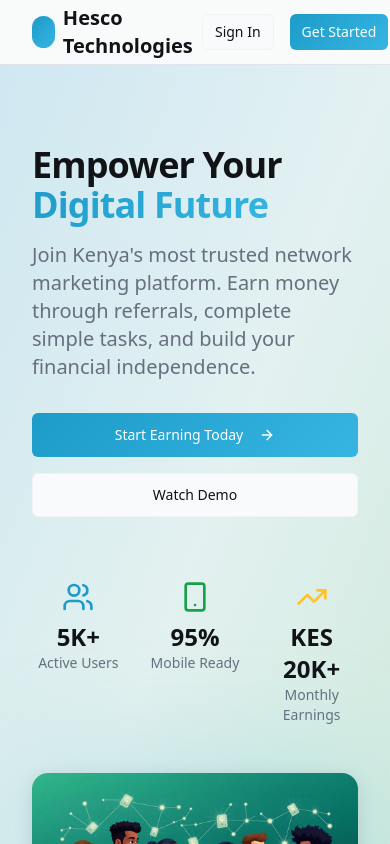
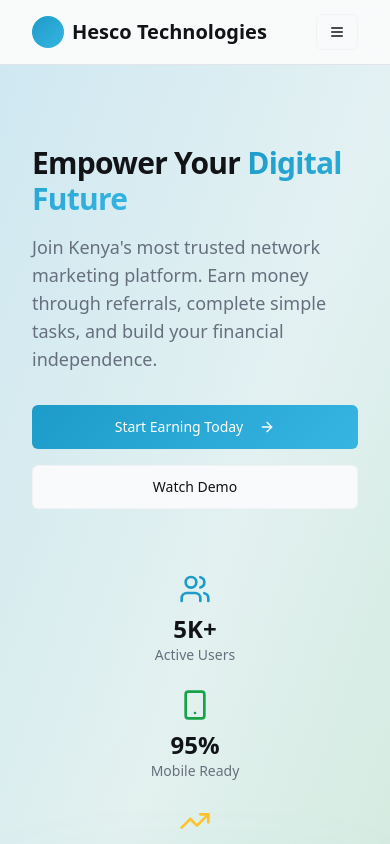
Before and after one commit to kipmilton71/hesco-earn-hub, a React (Vite) app: page / in a window 390 px wide. Shown: the top 844 px of the page. Built offline with nearby package versions, Linux system fonts and the light colour scheme.

Commit message:
Add mobile responsiveness
Make the website responsive for mobile devices.

```diff
--- a/src/components/Footer.tsx
+++ b/src/components/Footer.tsx
@@ -4,7 +4,7 @@ const Footer = () => {
   return (
     <footer className="bg-foreground text-background py-16">
       <div className="container">
-        <div className="grid md:grid-cols-2 lg:grid-cols-4 gap-8">
+        <div className="grid grid-cols-1 sm:grid-cols-2 lg:grid-cols-4 gap-8">
           <div className="space-y-4">
             <div className="flex items-center space-x-2">
               <div className="h-8 w-8 rounded-full bg-gradient-primary"></div>
--- a/src/components/Header.tsx
+++ b/src/components/Header.tsx
@@ -1,4 +1,6 @@
 import { Button } from "@/components/ui/button";
+import { Sheet, SheetContent, SheetTrigger } from "@/components/ui/sheet";
+import { Menu } from "lucide-react";
 
 const Header = () => {
   return (
@@ -22,6 +24,7 @@ const Header = () => {
         </nav>
 
         <div className="flex items-center space-x-4">
+          <div className="hidden sm:flex items-center space-x-4">
             <Button variant="outline" size="sm">
               Sign In
             </Button>
@@ -29,6 +32,37 @@ const Header = () => {
               Get Started
             </Button>
           </div>
+
+          {/* Mobile Menu */}
+          <Sheet>
+            <SheetTrigger asChild className="md:hidden">
+              <Button variant="outline" size="sm">
+                <Menu className="h-4 w-4" />
+              </Button>
+            </SheetTrigger>
+            <SheetContent side="right" className="w-[300px] sm:w-[400px]">
+              <nav className="flex flex-col space-y-6 mt-6">
+                <a href="#how-it-works" className="text-lg font-medium hover:text-primary transition-colors">
+                  How It Works
+                </a>
+                <a href="#pricing" className="text-lg font-medium hover:text-primary transition-colors">
+                  Pricing
+                </a>
+                <a href="#about" className="text-lg font-medium hover:text-primary transition-colors">
+                  About
+                </a>
+                <div className="flex flex-col space-y-3 pt-6">
+                  <Button variant="outline" size="sm">
+                    Sign In
+                  </Button>
+                  <Button size="sm" className="bg-gradient-primary hover:shadow-glow transition-all duration-300">
+                    Get Started
+                  </Button>
+                </div>
+              </nav>
+            </SheetContent>
+          </Sheet>
+        </div>
       </div>
     </header>
   );
--- a/src/components/Hero.tsx
+++ b/src/components/Hero.tsx
@@ -10,11 +10,11 @@ const Hero = () => {
       <div className="container relative z-10 grid lg:grid-cols-2 gap-12 items-center py-20">
         <div className="space-y-8">
           <div className="space-y-4">
-            <h1 className="text-4xl md:text-6xl font-bold tracking-tight">
+            <h1 className="text-3xl sm:text-4xl md:text-5xl lg:text-6xl font-bold tracking-tight">
               Empower Your
               <span className="bg-gradient-primary bg-clip-text text-transparent"> Digital Future</span>
             </h1>
-            <p className="text-xl text-muted-foreground max-w-lg">
+            <p className="text-lg sm:text-xl text-muted-foreground max-w-lg">
               Join Kenya's most trusted network marketing platform. Earn money through referrals,
               complete simple tasks, and build your financial independence.
             </p>
@@ -30,7 +30,7 @@ const Hero = () => {
             </Button>
           </div>
 
-          <div className="grid grid-cols-3 gap-6 pt-8">
+          <div className="grid grid-cols-1 sm:grid-cols-3 gap-6 pt-8">
             <div className="text-center">
               <div className="flex justify-center mb-2">
                 <Users className="h-8 w-8 text-primary" />
```
Lines whose indentation alone changed are shown as unchanged.
